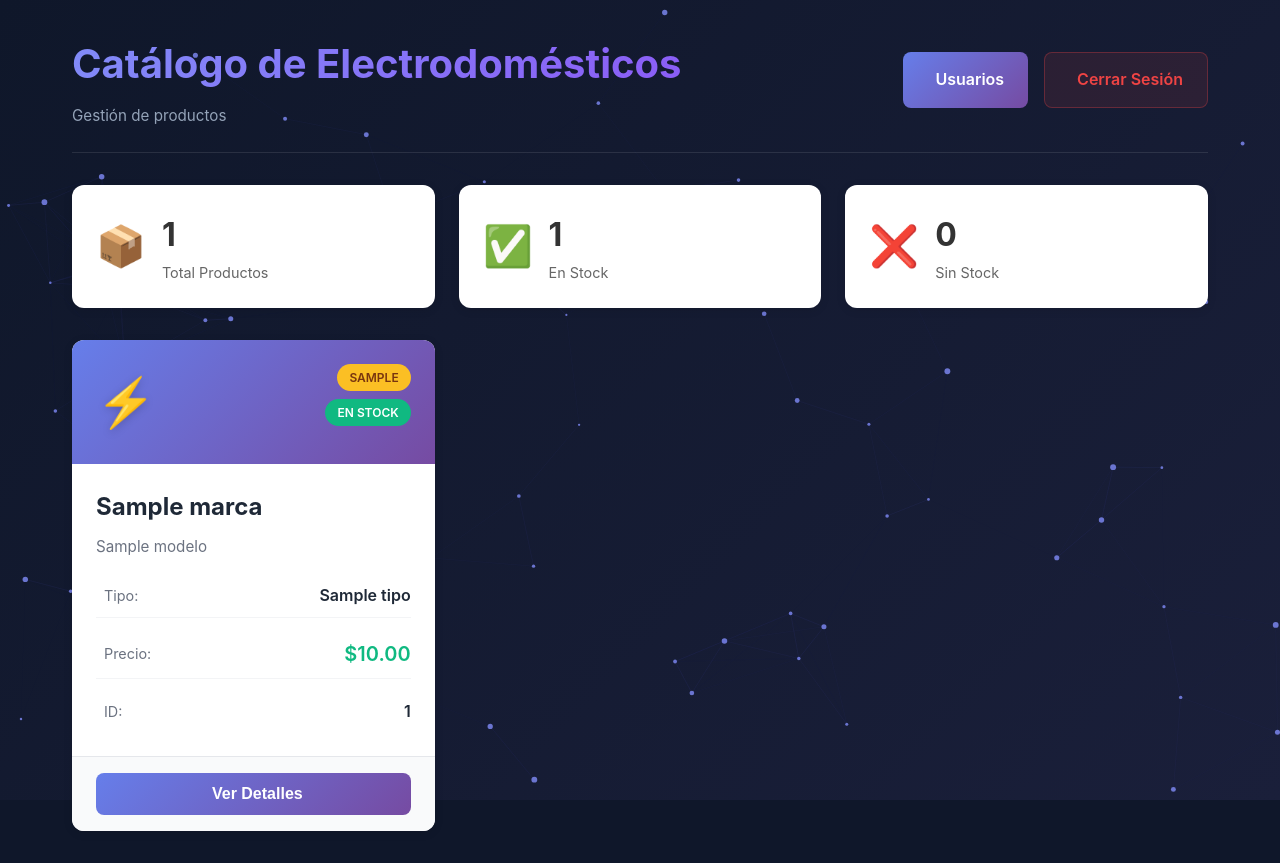
After one commit to afmirandad/FrontendAPI, a Python web app: template templates/electrodomesticos.html in a window 1280 px wide. The commit adds this page. Run offline with Jinja, Linux system fonts and the light colour scheme; the template is opened without the code that fills it: most values are stand-ins (such as "Sample title", 1, 10 or a date in 2020).

Commit message:
Electrodomesticos

```diff
--- /dev/null
+++ b/templates/electrodomesticos.html
@@ -0,0 +1,434 @@
+{% extends "base.html" %}
+
+{% block title %}Electrodomésticos - Frontend API{% endblock %}
+
+{% block content %}
+<div class="users-container">
+    <div class="users-header">
+        <div class="header-content">
+            <h1><i class="fas fa-blender"></i> Catálogo de Electrodomésticos</h1>
+            <p class="user-info">Gestión de productos</p>
+        </div>
+        <div class="header-actions">
+            <a href="{{ url_for('users') }}" class="btn btn-secondary">
+                <i class="fas fa-users"></i> Usuarios
+            </a>
+            <a href="{{ url_for('logout') }}" class="btn btn-logout">
+                <i class="fas fa-sign-out-alt"></i> Cerrar Sesión
+            </a>
+        </div>
+    </div>
+
+    {% if electrodomesticos %}
+    <div class="stats-container">
+        <div class="stat-card">
+            <div class="stat-icon">📦</div>
+            <div class="stat-info">
+                <h3>{{ electrodomesticos|length }}</h3>
+                <p>Total Productos</p>
+            </div>
+        </div>
+        <div class="stat-card">
+            <div class="stat-icon">✅</div>
+            <div class="stat-info">
+                <h3>{{ electrodomesticos|selectattr('en_stock')|list|length }}</h3>
+                <p>En Stock</p>
+            </div>
+        </div>
+        <div class="stat-card">
+            <div class="stat-icon">❌</div>
+            <div class="stat-info">
+                <h3>{{ electrodomesticos|rejectattr('en_stock')|list|length }}</h3>
+                <p>Sin Stock</p>
+            </div>
+        </div>
+    </div>
+
+    <div class="electrodomesticos-grid">
+        {% for item in electrodomesticos %}
+        <div class="electrodomestico-card {% if not item.en_stock %}out-of-stock{% endif %}">
+            <div class="card-header">
+                <div class="card-icon">
+                    {% if item.tipo == 'Nevera' %}
+                        🧊
+                    {% elif item.tipo == 'Lavadora' %}
+                        🌀
+                    {% elif item.tipo == 'Microondas' %}
+                        📻
+                    {% elif item.tipo == 'Horno' %}
+                        🔥
+                    {% elif item.tipo == 'Aspiradora' %}
+                        🌪️
+                    {% elif item.tipo == 'Licuadora' or item.tipo == 'Batidora' %}
+                        🍹
+                    {% else %}
+                        ⚡
+                    {% endif %}
+                </div>
+                <div class="card-badges">
+                    {% if item.clase_energetica %}
+                    <span class="badge badge-energy">{{ item.clase_energetica }}</span>
+                    {% endif %}
+                    {% if item.en_stock %}
+                    <span class="badge badge-stock">En Stock</span>
+                    {% else %}
+                    <span class="badge badge-no-stock">Agotado</span>
+                    {% endif %}
+                </div>
+            </div>
+
+            <div class="card-body">
+                <h3 class="item-title">{{ item.marca }}</h3>
+                <p class="item-model">{{ item.modelo }}</p>
+                <div class="item-details">
+                    <div class="detail-row">
+                        <span class="detail-label"><i class="fas fa-tag"></i> Tipo:</span>
+                        <span class="detail-value">{{ item.tipo }}</span>
+                    </div>
+                    <div class="detail-row">
+                        <span class="detail-label"><i class="fas fa-dollar-sign"></i> Precio:</span>
+                        <span class="detail-value price">${{ "%.2f"|format(item.precio) }}</span>
+                    </div>
+                    {% if item.id %}
+                    <div class="detail-row">
+                        <span class="detail-label"><i class="fas fa-hashtag"></i> ID:</span>
+                        <span class="detail-value">{{ item.id }}</span>
+                    </div>
+                    {% endif %}
+                </div>
+            </div>
+
+            <div class="card-footer">
+                <button class="btn btn-view" onclick="viewDetails({{ item.id }})">
+                    <i class="fas fa-eye"></i> Ver Detalles
+                </button>
+            </div>
+        </div>
+        {% endfor %}
+    </div>
+    {% else %}
+    <div class="empty-state">
+        <div class="empty-icon">🏠</div>
+        <h2>No hay electrodomésticos disponibles</h2>
+        <p>Parece que no se pudieron cargar los electrodomésticos en este momento.</p>
+        <button class="btn btn-primary" onclick="location.reload()">
+            <i class="fas fa-sync-alt"></i> Recargar
+        </button>
+    </div>
+    {% endif %}
+</div>
+
+<style>
+.users-header {
+    display: flex;
+    justify-content: space-between;
+    align-items: center;
+    margin-bottom: 2rem;
+    flex-wrap: wrap;
+    gap: 1rem;
+}
+
+.header-actions {
+    display: flex;
+    gap: 1rem;
+}
+
+.btn-secondary {
+    background: linear-gradient(135deg, #667eea 0%, #764ba2 100%);
+    color: white;
+    padding: 0.75rem 1.5rem;
+    border-radius: 8px;
+    text-decoration: none;
+    font-weight: 600;
+    transition: all 0.3s ease;
+    display: inline-flex;
+    align-items: center;
+    gap: 0.5rem;
+}
+
+.btn-secondary:hover {
+    transform: translateY(-2px);
+    box-shadow: 0 10px 20px rgba(102, 126, 234, 0.3);
+}
+
+.stats-container {
+    display: grid;
+    grid-template-columns: repeat(auto-fit, minmax(200px, 1fr));
+    gap: 1.5rem;
+    margin-bottom: 2rem;
+}
+
+.stat-card {
+    background: white;
+    border-radius: 12px;
+    padding: 1.5rem;
+    display: flex;
+    align-items: center;
+    gap: 1rem;
+    box-shadow: 0 2px 10px rgba(0,0,0,0.1);
+    transition: all 0.3s ease;
+}
+
+.stat-card:hover {
+    transform: translateY(-5px);
+    box-shadow: 0 5px 20px rgba(0,0,0,0.15);
+}
+
+.stat-icon {
+    font-size: 2.5rem;
+}
+
+.stat-info h3 {
+    font-size: 2rem;
+    font-weight: 700;
+    margin: 0;
+    color: #333;
+}
+
+.stat-info p {
+    margin: 0;
+    color: #666;
+    font-size: 0.9rem;
+}
+
+.electrodomesticos-grid {
+    display: grid;
+    grid-template-columns: repeat(auto-fill, minmax(320px, 1fr));
+    gap: 1.5rem;
+    margin-top: 2rem;
+}
+
+.electrodomestico-card {
+    background: white;
+    border-radius: 12px;
+    overflow: hidden;
+    box-shadow: 0 2px 10px rgba(0,0,0,0.1);
+    transition: all 0.3s ease;
+    display: flex;
+    flex-direction: column;
+}
+
+.electrodomestico-card:hover {
+    transform: translateY(-5px);
+    box-shadow: 0 10px 25px rgba(0,0,0,0.15);
+}
+
+.electrodomestico-card.out-of-stock {
+    opacity: 0.7;
+}
+
+.card-header {
+    background: linear-gradient(135deg, #667eea 0%, #764ba2 100%);
+    padding: 1.5rem;
+    display: flex;
+    justify-content: space-between;
+    align-items: flex-start;
+}
+
+.card-icon {
+    font-size: 3rem;
+    filter: drop-shadow(0 2px 4px rgba(0,0,0,0.2));
+}
+
+.card-badges {
+    display: flex;
+    flex-direction: column;
+    gap: 0.5rem;
+    align-items: flex-end;
+}
+
+.badge {
+    padding: 0.25rem 0.75rem;
+    border-radius: 20px;
+    font-size: 0.75rem;
+    font-weight: 600;
+    text-transform: uppercase;
+}
+
+.badge-energy {
+    background: #fbbf24;
+    color: #78350f;
+}
+
+.badge-stock {
+    background: #10b981;
+    color: white;
+}
+
+.badge-no-stock {
+    background: #ef4444;
+    color: white;
+}
+
+.card-body {
+    padding: 1.5rem;
+    flex-grow: 1;
+}
+
+.item-title {
+    font-size: 1.5rem;
+    font-weight: 700;
+    margin: 0 0 0.5rem 0;
+    color: #1f2937;
+}
+
+.item-model {
+    color: #6b7280;
+    margin: 0 0 1rem 0;
+    font-size: 0.95rem;
+}
+
+.item-details {
+    display: flex;
+    flex-direction: column;
+    gap: 0.75rem;
+}
+
+.detail-row {
+    display: flex;
+    justify-content: space-between;
+    align-items: center;
+    padding: 0.5rem 0;
+    border-bottom: 1px solid #f3f4f6;
+}
+
+.detail-row:last-child {
+    border-bottom: none;
+}
+
+.detail-label {
+    color: #6b7280;
+    font-size: 0.9rem;
+    display: flex;
+    align-items: center;
+    gap: 0.5rem;
+}
+
+.detail-value {
+    font-weight: 600;
+    color: #1f2937;
+}
+
+.detail-value.price {
+    font-size: 1.25rem;
+    color: #10b981;
+}
+
+.card-footer {
+    padding: 1rem 1.5rem;
+    background: #f9fafb;
+    border-top: 1px solid #e5e7eb;
+}
+
+.btn-view {
+    width: 100%;
+    padding: 0.75rem;
+    background: linear-gradient(135deg, #667eea 0%, #764ba2 100%);
+    color: white;
+    border: none;
+    border-radius: 8px;
+    font-weight: 600;
+    cursor: pointer;
+    transition: all 0.3s ease;
+    display: flex;
+    align-items: center;
+    justify-content: center;
+    gap: 0.5rem;
+}
+
+.btn-view:hover {
+    transform: translateY(-2px);
+    box-shadow: 0 5px 15px rgba(102, 126, 234, 0.4);
+}
+
+.empty-state {
+    text-align: center;
+    padding: 4rem 2rem;
+    background: white;
+    border-radius: 12px;
+    box-shadow: 0 2px 10px rgba(0,0,0,0.1);
+}
+
+.empty-icon {
+    font-size: 5rem;
+    margin-bottom: 1rem;
+}
+
+.empty-state h2 {
+    color: #1f2937;
+    margin-bottom: 0.5rem;
+}
+
+.empty-state p {
+    color: #6b7280;
+    margin-bottom: 2rem;
+}
+
+.btn-primary {
+    background: linear-gradient(135deg, #667eea 0%, #764ba2 100%);
+    color: white;
+    padding: 0.75rem 2rem;
+    border: none;
+    border-radius: 8px;
+    font-weight: 600;
+    cursor: pointer;
+    transition: all 0.3s ease;
+    display: inline-flex;
+    align-items: center;
+    gap: 0.5rem;
+}
+
+.btn-primary:hover {
+    transform: translateY(-2px);
+    box-shadow: 0 10px 20px rgba(102, 126, 234, 0.3);
+}
+
+@media (max-width: 768px) {
+    .electrodomesticos-grid {
+        grid-template-columns: 1fr;
+    }
+
+    .users-header {
+        flex-direction: column;
+        align-items: stretch;
+    }
+
+    .header-actions {
+        flex-direction: column;
+    }
+}
+</style>
+{% endblock %}
+
+{% block extra_js %}
+<script>
+    function viewDetails(id) {
+        alert(`Mostrando detalles del electrodoméstico ID: ${id}\n\nEsta funcionalidad puede expandirse para mostrar un modal con información detallada.`);
+    }
+
+    // Add animation to cards on scroll
+    const observerOptions = {
+        threshold: 0.1,
+        rootMargin: '0px 0px -50px 0px'
+    };
+
+    const observer = new IntersectionObserver(function(entries) {
+        entries.forEach(entry => {
+            if (entry.isIntersecting) {
+                entry.target.style.opacity = '0';
+                entry.target.style.transform = 'translateY(20px)';
+                setTimeout(() => {
+                    entry.target.style.transition = 'all 0.5s ease';
+                    entry.target.style.opacity = '1';
+                    entry.target.style.transform = 'translateY(0)';
+                }, 100);
+                observer.unobserve(entry.target);
+            }
+        });
+    }, observerOptions);
+
+    document.querySelectorAll('.electrodomestico-card').forEach(card => {
+        observer.observe(card);
+    });
+</script>
+{% endblock %}
```
Also changed, not shown: app.py (+67 -0 lines), templates/users.html (+53 -1 lines), 1 other file.
